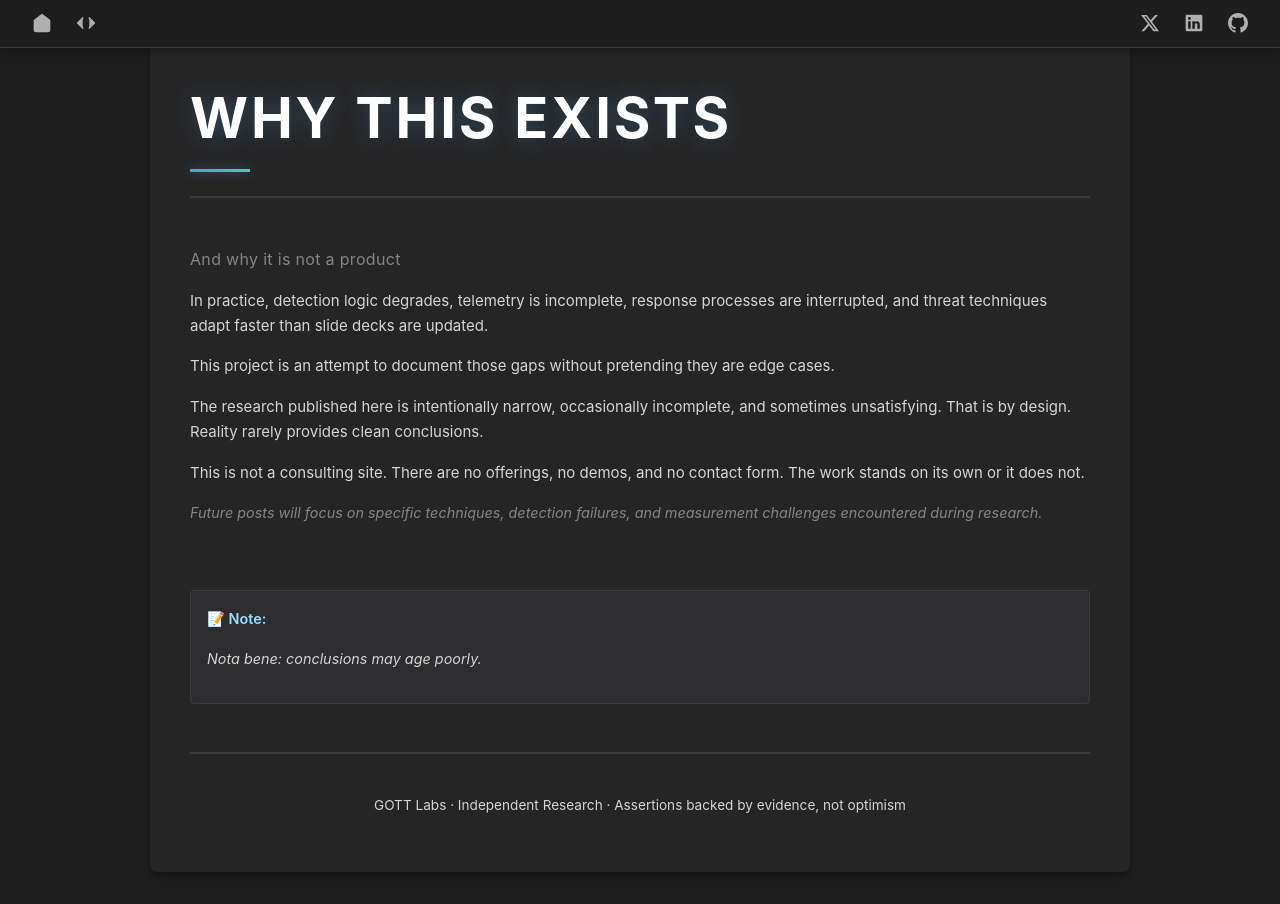
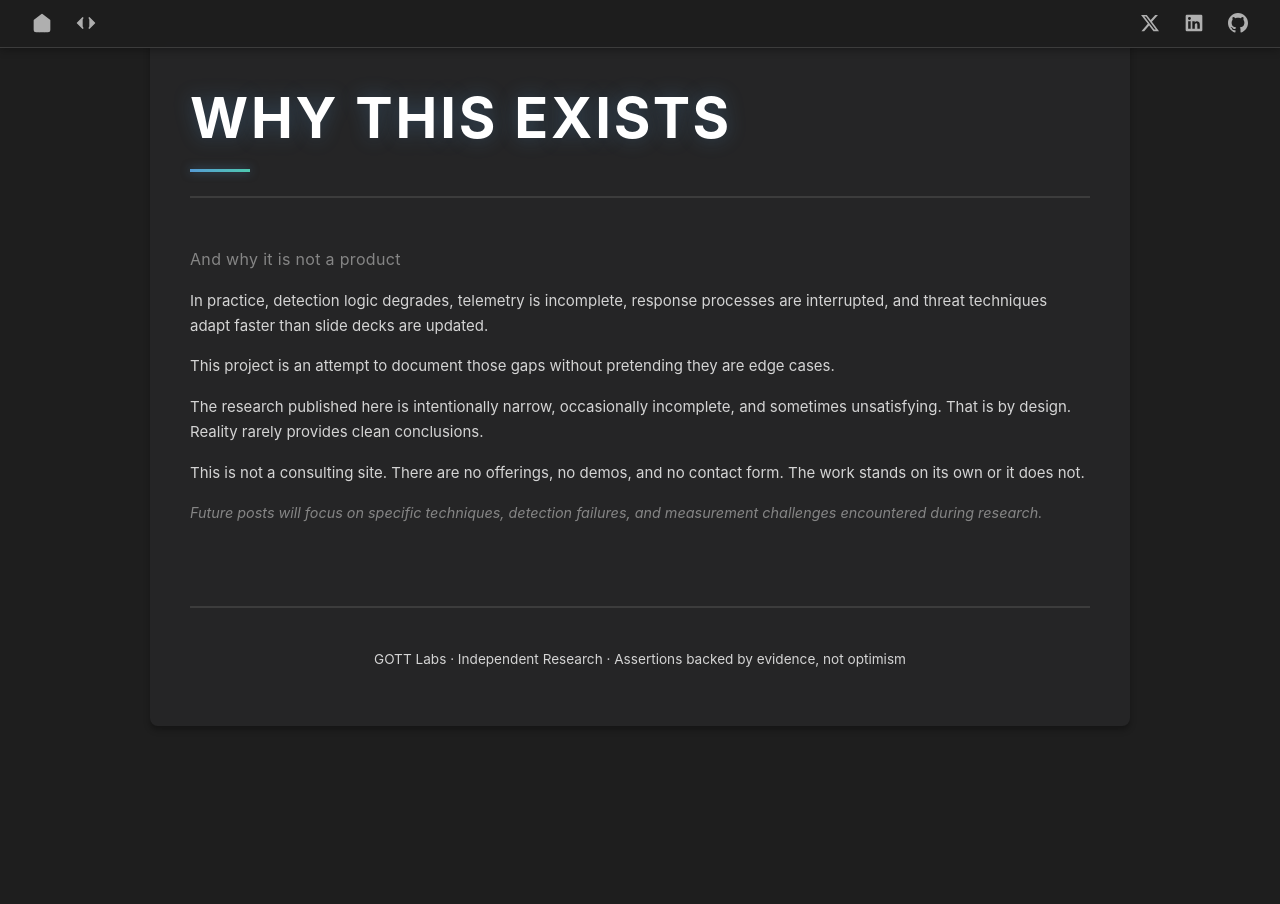
Before and after one commit to gottlabs/home, a Jekyll site: the page built from _posts/2025-12-28-the_why.md, in a window 1280 px wide. Built offline with Jekyll 4.4.1, drawn with Linux system fonts in a browser that asks for light colours.

Commit message:
Update post.html

```diff
--- a/_layouts/post.html
+++ b/_layouts/post.html
@@ -55,10 +55,6 @@
       {{ content }}
     </article>
 
-    <aside class="marginalia">
-      <p>Nota bene: conclusions may age poorly.</p>
-    </aside>
-
     <footer>
       <p>
         GOTT Labs · Independent Research · Assertions backed by evidence, not optimism
```
